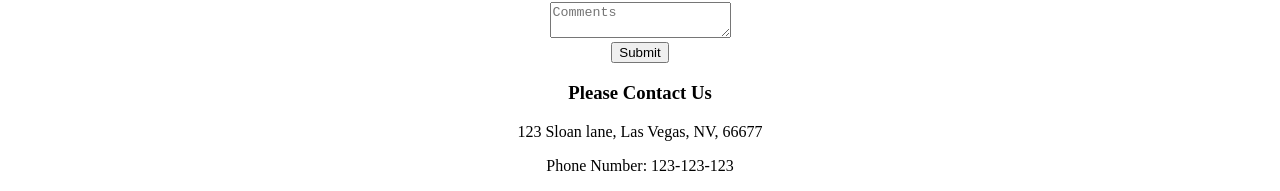
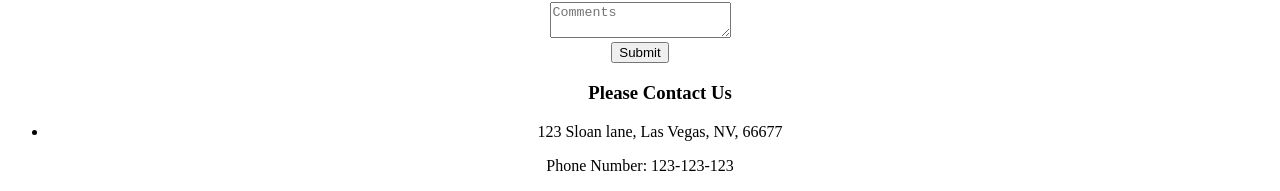
Before and after one commit to baharlawter/Healthy-Lifestyle-App, a React (Vite) app in the folder Healty-Lifestyle-App/: page /api in a window 1280 px wide. Shown: the part 437-628 px from the top of the page. Built offline with nearby package versions, Linux system fonts and the light colour scheme.

Commit message:
added form to footer, added list
update July 22

```diff
--- a/Healty-Lifestyle-App/src/components/Footer/Footer.jsx
+++ b/Healty-Lifestyle-App/src/components/Footer/Footer.jsx
@@ -35,8 +35,10 @@ function Footer() {
       {submitted && <p className="thank-you">✅ Thank you for your comment!</p>}
 
       <div>
-        <h3>Please Contact Us</h3>
-        <p>123 Sloan lane, Las Vegas, NV, 66677</p>
+        <ul>
+          <h3>Please Contact Us</h3>
+          <li>123 Sloan lane, Las Vegas, NV, 66677</li>
+        </ul>
         <p>Phone Number: 123-123-123</p>
         <p>Email: example@gmail.com</p>
       </div>
--- a/Healty-Lifestyle-App/src/components/Shop/Shop.css
+++ b/Healty-Lifestyle-App/src/components/Shop/Shop.css
@@ -23,7 +23,6 @@
   text-align: center;
 }
 
-
 .h2-element {
   background-color: #4caf50;
   padding: 1.5rem;
@@ -40,8 +39,6 @@
 }
 
 @media (min-width: 480px) {
-
-
   .h2-element {
     background-color: #4caf50;
     padding: 1.5rem;
@@ -58,9 +55,6 @@
   }
 }
 @media (min-width: 481px) and (max-width: 768px) {
-
-
-
   .h2-element {
     background-color: #4caf50;
     padding: 1.5rem;
--- a/Healty-Lifestyle-App/src/components/Shop/Shop.jsx
+++ b/Healty-Lifestyle-App/src/components/Shop/Shop.jsx
@@ -30,6 +30,7 @@ function Shop() {
       </div>
       <div>
         <h3 className="cart-element">🛒 Cart: {cart.length} </h3>
+        <button>CheckOut</button>
       </div>
     </>
   );
```
Lines whose indentation alone changed are shown as unchanged.
